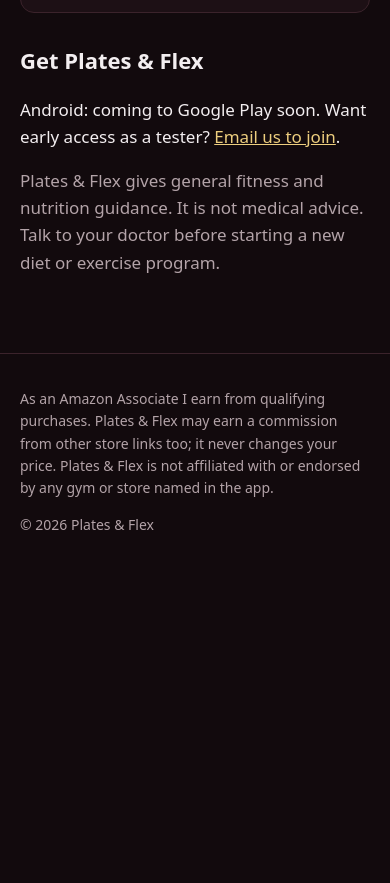
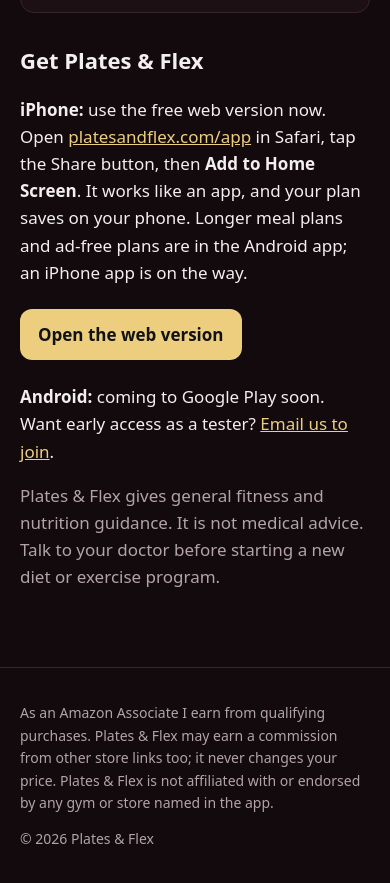
Before and after one commit to platesandflex/platesandflex.github.io, a plain HTML site: page index.html in a window 390 px wide. Shown: the part 2436-3319 px from the top of the page. Before the commit the page ends 3006 px from the top, so only its background shows below. Drawn offline with Linux system fonts and the light colour scheme.

Commit message:
Add iPhone web version section to homepage

```diff
--- a/index.html
+++ b/index.html
@@ -11,6 +11,8 @@
 <div class="card"><h2>Never lost on the gym floor</h2><p>Every machine comes with what it looks like, where it usually sits in the gym, and a how-to video link. Rest breaks come with optional stretches.</p></div>
 <div class="card"><h2>Fasting-friendly, diabetes-aware</h2><p>Plan around 16:8, 14:10, dawn-to-sunset or full fasting days. Diabetes-friendly meals show carbs and spread them through the day.</p></div>
 <h2 id="get">Get Plates &amp; Flex</h2>
-<p>Android: coming to Google Play soon. Want early access as a tester? <a href="mailto:support@platesandflex.com?subject=I%27d%20like%20to%20test%20Plates%20%26%20Flex">Email us to join</a>.</p>
+<p><b>iPhone:</b> use the free web version now. Open <a href="app/">platesandflex.com/app</a> in Safari, tap the Share button, then <b>Add to Home Screen</b>. It works like an app, and your plan saves on your phone. Longer meal plans and ad-free plans are in the Android app; an iPhone app is on the way.</p>
+<p><a class="btn" href="app/">Open the web version</a></p>
+<p><b>Android:</b> coming to Google Play soon. Want early access as a tester? <a href="mailto:support@platesandflex.com?subject=I%27d%20like%20to%20test%20Plates%20%26%20Flex">Email us to join</a>.</p>
 <p class="muted">Plates &amp; Flex gives general fitness and nutrition guidance. It is not medical advice. Talk to your doctor before starting a new diet or exercise program.</p>
 </main><footer><p>As an Amazon Associate I earn from qualifying purchases. Plates &amp; Flex may earn a commission from other store links too; it never changes your price. Plates &amp; Flex is not affiliated with or endorsed by any gym or store named in the app.</p><p>&copy; 2026 Plates &amp; Flex</p></footer></body></html>
```
